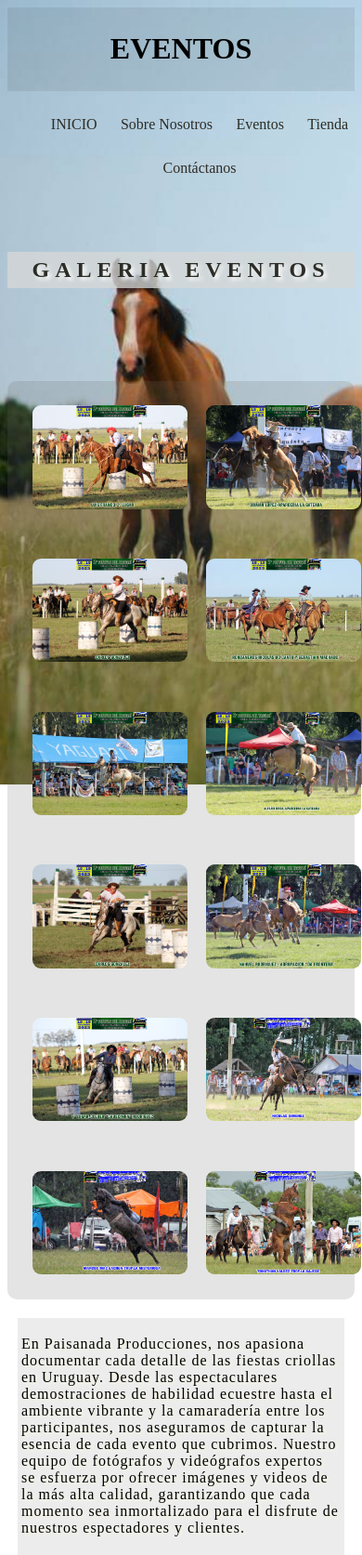
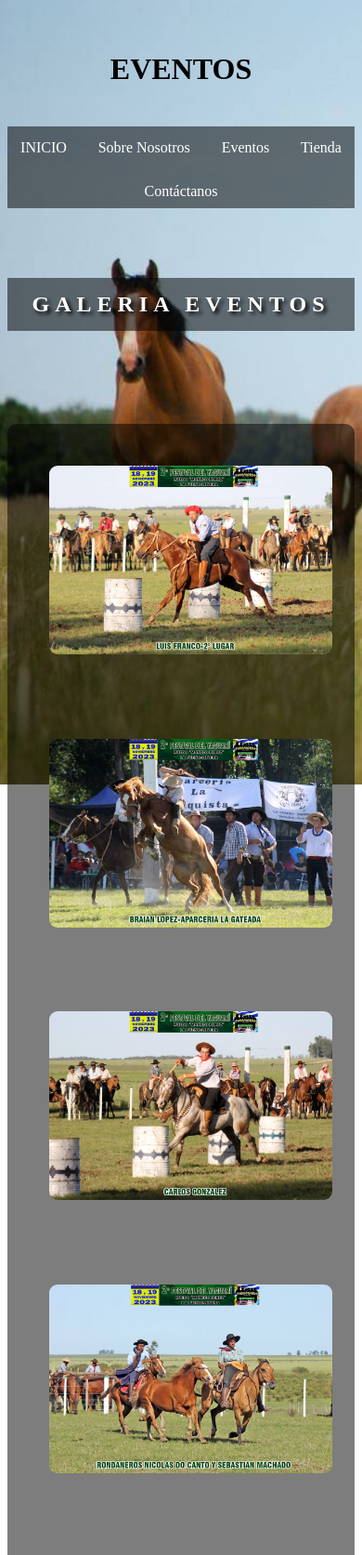
Before and after one commit to juanmanunezp/PF-Nunez, a website: page pages/eventos.html in a window 390 px wide. Shown: the top 1673 px of the page at 93% size. Drawn offline with Linux system fonts and the light colour scheme; a web font is replaced by a local one.

Commit message:
correciones de responsive

```diff
--- a/scss/layout/_header.scss
+++ b/scss/layout/_header.scss
@@ -1,8 +1,7 @@
 .titulo,
 .barra {
-  background-color: $colorFondo;
   padding: 5px;
-  margin: 2px;
+  margin-top: 30px;
   display: flex;
   justify-content: center;
   align-items: center;
@@ -26,10 +25,12 @@
   nav {
     margin: 1% 0 4% 0;
     ul {
+        padding: 3px;
         gap: 3vw;
         display: flex;
         justify-content: space-around;
         flex-wrap: wrap;
+        background-color: $colorFondo;
 
         li {
             font-family: $fuente;
@@ -41,10 +42,11 @@
                 text-decoration: none;
                 color: $colorTexto;
                 transition: 0.2s;
+                color: white;
 
                 &:hover {
                     font-size: 18px;
-                    color: #2d2d2764;
+                    color: #ffffffc0;
                 }
             }
         }
--- a/scss/layout/_main.scss
+++ b/scss/layout/_main.scss
@@ -2,8 +2,11 @@ h2 {
     font-family: $fuente;
     font-weight: 20vh;
     text-align: center;
-    padding-top: 12%;
-    text-shadow: 3px 3px 4px white;
+    background-color: $colorFondo;
+    color: white;
+    margin-top: 60px;
+    padding: 15px;
+    text-shadow: 3px 3px 4px rgb(0, 0, 0);
   }
 
   .contenedorIndex {
@@ -29,8 +32,9 @@ h2 {
   }
 
   label {
-    color: rgb(39, 54, 39);
+    color: white;
     font-weight: bold;
+    text-shadow: 2px 2px 3px rgb(0, 0, 0);
   }
 
   input {
@@ -75,11 +79,10 @@ h2 {
         }
     }
 
-
   .textoTienda {
     display: flex;
     justify-content: center;
-    color: $colorTexto;
+    color: white;
     background-color: $colorFondo;
     font-family: $fuente;
     letter-spacing: 6px;
@@ -97,7 +100,7 @@ h2 {
     padding: 10px;
     gap: 20px;
         @media screen and (max-width:$mediaScreenMaxSize ) {
-            grid-template-columns: repeat(2, 1fr);
+            grid-template-columns: repeat(1, 1fr);
     }
 
 
@@ -113,7 +116,7 @@ h2 {
 
     img {
         max-width: 100%;
-        width: 300px;
+        width: 86%;
         height: auto;
         margin: 0 auto;
         border-radius: 9px;
@@ -147,6 +150,16 @@ h2 {
         @media screen and (max-width: 860px) {
             width: 70%;
         }
+        .btn-comprar {
+          border: 0;
+          background-color: rgba(0, 0, 0, 0.625);
+          border-radius: 5px;
+          color: white;
+          display: block;
+          margin: 0 auto;
+          padding: 8px 30%;
+          margin-top: 8px;
+        }
     }
 
     p {
--- a/scss/utils/_globals.scss
+++ b/scss/utils/_globals.scss
@@ -1,9 +1,9 @@
+
 .fondo {
     position: fixed;
     width: 100%;
     height: 100%;
     background-image: url(../imagenes/img1.jpeg);
-    background-repeat: no-repeat;
     background-size: cover;
     z-index: -1;
     top: 0;
@@ -21,7 +21,8 @@
       letter-spacing: 1px;
       font-weight: 400;
       font-family: $fuente;
-      color: $colorTextoClaro ;
-      text-shadow: 2px 2px 3px beige;
+      padding: 5px;
+      color: white ;
+      text-shadow: 2px 2px 3px rgb(0, 0, 0);
     }
   }
--- a/scss/utils/_mixin.scss
+++ b/scss/utils/_mixin.scss
@@ -2,17 +2,19 @@
 display: grid;
 justify-content: center;
     @media screen and (max-width: 860px) {
-        .grid {}
+
     }
 }
 
 @mixin gridSobreNosotrosItem {
     p {
-        margin: 30px;
+        font-size: 19px;
+        margin: 30px 10%;
         background-color: $colorFondo;
         padding: 20px;
         letter-spacing: 1px;
-        border-radius: 10px;
+        color: white;
+        text-shadow: 2px 2px 3px rgb(0, 0, 0);
     }
 
     img {
--- a/scss/utils/_variables.scss
+++ b/scss/utils/_variables.scss
@@ -1,5 +1,5 @@
 $fuente:  "Solway", serif;
 $colorTexto:#2d2d27;
 $colorTextoClaro: rgb(0, 0, 0);
-$colorFondo:rgba(33, 33, 33, 0.646);
+$colorFondo: #00000082;
 $mediaScreenMaxSize: 860px;
```
Also changed, not shown: pages/tienda.html (+5 -0 lines), css/estilos.css, 1 other file.
